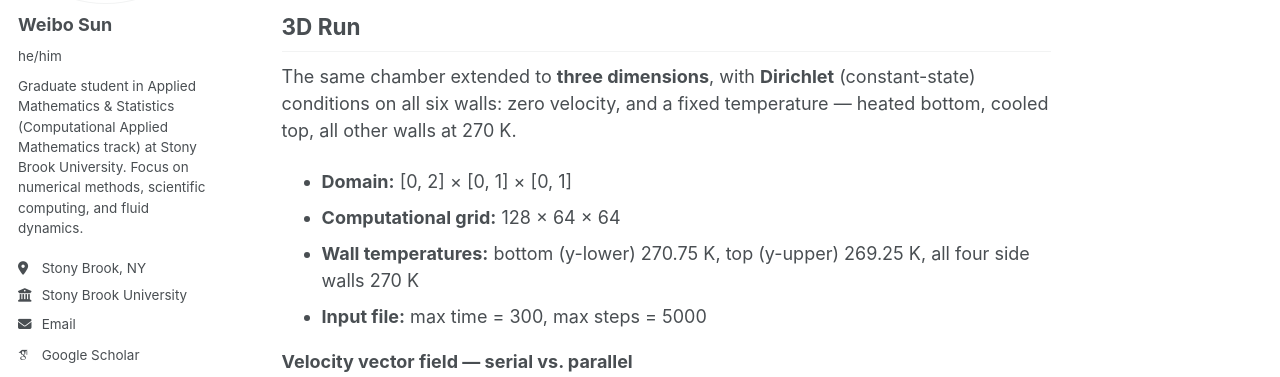
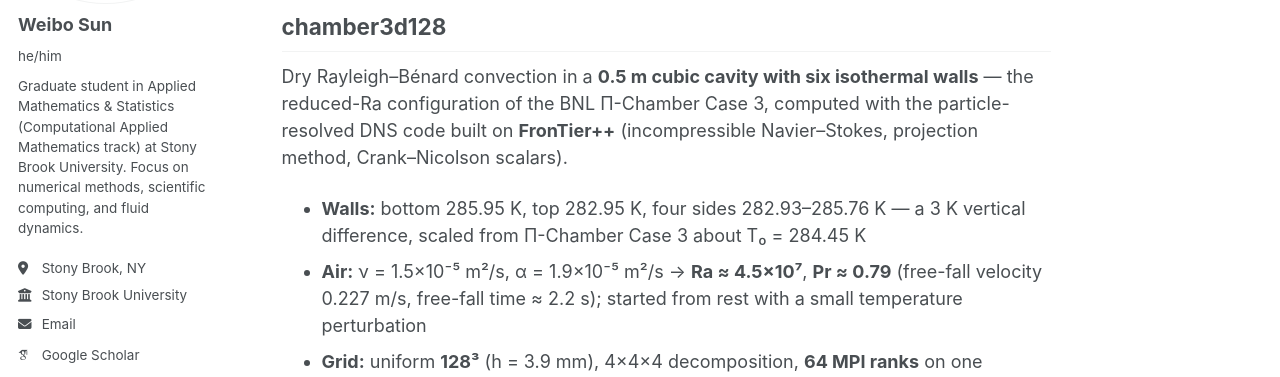
Before and after one commit to Webberrr7/Webberrr7.github.io, a Jekyll site: the page built from _pages/portfolio-cloud-chamber-chamber.md, in a window 1280 px wide and 1400 px high, scrolled down 1540 px. Shown: the part 247-624 px from the top of the window. Built offline with Jekyll 4.4.1, drawn with Linux system fonts in a browser that asks for light colours; some web fonts are replaced; a script that is not in the unit is left out; some of the changed text lies outside the part shown.

Commit message:
Replace 3D chamber sections with chamber3d128 run
Drop the "3D Run" and "3D Box Run" sections (and their 14 mp4 files) from
the Chamber page, and add a chamber3d128 section: Pi-Chamber Case 3 in a
0.5 m cube on a uniform 128^3 grid, velocity plus X/Y/Z temperature slices.

Co-Authored-By: Claude Opus 5 <noreply@anthropic.com>

```diff
--- a/_pages/portfolio-cloud-chamber-chamber.md
+++ b/_pages/portfolio-cloud-chamber-chamber.md
@@ -102,153 +102,59 @@ The 2D run:
   </figure>
 </div>
 
-## 3D Run
+## chamber3d128
 
-The same chamber extended to **three dimensions**, with **Dirichlet**
-(constant-state) conditions on all six walls: zero velocity, and a fixed
-temperature — heated bottom, cooled top, all other walls at 270 K.
+Dry Rayleigh–Bénard convection in a **0.5 m cubic cavity with six isothermal
+walls** — the reduced-Ra configuration of the BNL Π-Chamber Case 3, computed
+with the particle-resolved DNS code built on **FronTier++** (incompressible
+Navier–Stokes, projection method, Crank–Nicolson scalars).
 
-- **Domain:** [0, 2] × [0, 1] × [0, 1]
-- **Computational grid:** 128 × 64 × 64
-- **Wall temperatures:** bottom (y-lower) 270.75 K, top (y-upper) 269.25 K,
-  all four side walls 270 K
-- **Input file:** max time = 300, max steps = 5000
+- **Walls:** bottom 285.95 K, top 282.95 K, four sides 282.93–285.76 K — a 3 K
+  vertical difference, scaled from Π-Chamber Case 3 about T₀ = 284.45 K
+- **Air:** ν = 1.5×10⁻⁵ m²/s, α = 1.9×10⁻⁵ m²/s → **Ra ≈ 4.5×10⁷**, **Pr ≈ 0.79**
+  (free-fall velocity 0.227 m/s, free-fall time ≈ 2.2 s); started from rest with
+  a small temperature perturbation
+- **Grid:** uniform **128³** (h = 3.9 mm), 4×4×4 decomposition, **64 MPI ranks**
+  on one Perlmutter node
+- **Time stepping:** advective CFL = 0.75 → Δt ≈ 0.0135 s; 21,800 steps to
+  t = 300 s at 1.47 s/step (≈ 9 node-hours)
+- **Output:** frames every 5 s; temperature colour scale fixed to the wall range
+  282.9–286.0 K
 
-**Velocity vector field — serial vs. parallel**
+**Velocity and temperature (X-slice)**
 
 <div style="display:flex;flex-wrap:wrap;gap:1rem;margin:1rem 0;">
   <figure style="flex:1 1 320px;max-width:480px;margin:0;">
     <video controls autoplay loop muted playsinline preload="metadata" style="width:100%;border:1px solid #ddd;border-radius:6px;">
-      <source src="/images/cfd/chamber3d_vector_velocity_serial.mp4" type="video/mp4">
+      <source src="/images/cfd/chamber3d128_velocity.mp4" type="video/mp4">
       Your browser does not support the video tag.
     </video>
-    <figcaption style="text-align:center;"><strong>Serial</strong></figcaption>
+    <figcaption style="text-align:center;"><strong>Velocity</strong></figcaption>
   </figure>
   <figure style="flex:1 1 320px;max-width:480px;margin:0;">
     <video controls autoplay loop muted playsinline preload="metadata" style="width:100%;border:1px solid #ddd;border-radius:6px;">
-      <source src="/images/cfd/chamber3d_vector_velocity_parallel.mp4" type="video/mp4">
+      <source src="/images/cfd/chamber3d128_temperature_xslice.mp4" type="video/mp4">
       Your browser does not support the video tag.
     </video>
-    <figcaption style="text-align:center;"><strong>Parallel</strong></figcaption>
+    <figcaption style="text-align:center;"><strong>Temperature (X-slice)</strong></figcaption>
   </figure>
 </div>
 
-**Temperature (Z-slice) — serial vs. parallel**
+**Temperature — Y- and Z-slices**
 
 <div style="display:flex;flex-wrap:wrap;gap:1rem;margin:1rem 0;">
   <figure style="flex:1 1 320px;max-width:480px;margin:0;">
     <video controls autoplay loop muted playsinline preload="metadata" style="width:100%;border:1px solid #ddd;border-radius:6px;">
-      <source src="/images/cfd/chamber3d_serial_tz.mp4" type="video/mp4">
+      <source src="/images/cfd/chamber3d128_temperature_yslice.mp4" type="video/mp4">
       Your browser does not support the video tag.
     </video>
-    <figcaption style="text-align:center;"><strong>Serial</strong></figcaption>
+    <figcaption style="text-align:center;"><strong>Temperature (Y-slice)</strong></figcaption>
   </figure>
   <figure style="flex:1 1 320px;max-width:480px;margin:0;">
     <video controls autoplay loop muted playsinline preload="metadata" style="width:100%;border:1px solid #ddd;border-radius:6px;">
-      <source src="/images/cfd/chamber3d_parallel_tz.mp4" type="video/mp4">
+      <source src="/images/cfd/chamber3d128_temperature_zslice.mp4" type="video/mp4">
       Your browser does not support the video tag.
     </video>
-    <figcaption style="text-align:center;"><strong>Parallel</strong></figcaption>
+    <figcaption style="text-align:center;"><strong>Temperature (Z-slice)</strong></figcaption>
   </figure>
 </div>
-
-**Temperature (X-slice) — serial vs. parallel**
-
-<div style="display:flex;flex-wrap:wrap;gap:1rem;margin:1rem 0;">
-  <figure style="flex:1 1 320px;max-width:480px;margin:0;">
-    <video controls autoplay loop muted playsinline preload="metadata" style="width:100%;border:1px solid #ddd;border-radius:6px;">
-      <source src="/images/cfd/chamber3d_serial_tx.mp4" type="video/mp4">
-      Your browser does not support the video tag.
-    </video>
-    <figcaption style="text-align:center;"><strong>Serial</strong></figcaption>
-  </figure>
-  <figure style="flex:1 1 320px;max-width:480px;margin:0;">
-    <video controls autoplay loop muted playsinline preload="metadata" style="width:100%;border:1px solid #ddd;border-radius:6px;">
-      <source src="/images/cfd/chamber3d_parallel_tx.mp4" type="video/mp4">
-      Your browser does not support the video tag.
-    </video>
-    <figcaption style="text-align:center;"><strong>Parallel</strong></figcaption>
-  </figure>
-</div>
-
-## 3D Box Run
-
-A second 3D configuration in a **box** geometry, again with **Dirichlet**
-conditions on every wall, run in **serial** and **parallel**: the velocity
-field, plus temperature slices normal to each of the three axes.
-
-**Velocity — serial vs. parallel**
-
-<div style="display:flex;flex-wrap:wrap;gap:1rem;margin:1rem 0;">
-  <figure style="flex:1 1 320px;max-width:480px;margin:0;">
-    <video controls autoplay loop muted playsinline preload="metadata" style="width:100%;border:1px solid #ddd;border-radius:6px;">
-      <source src="/images/cfd/chamber3d_box_serial_velocity.mp4" type="video/mp4">
-      Your browser does not support the video tag.
-    </video>
-    <figcaption style="text-align:center;"><strong>Serial</strong></figcaption>
-  </figure>
-  <figure style="flex:1 1 320px;max-width:480px;margin:0;">
-    <video controls autoplay loop muted playsinline preload="metadata" style="width:100%;border:1px solid #ddd;border-radius:6px;">
-      <source src="/images/cfd/chamber3d_box_parallel_velocity.mp4" type="video/mp4">
-      Your browser does not support the video tag.
-    </video>
-    <figcaption style="text-align:center;"><strong>Parallel</strong></figcaption>
-  </figure>
-</div>
-
-**Temperature (X-slice) — serial vs. parallel**
-
-<div style="display:flex;flex-wrap:wrap;gap:1rem;margin:1rem 0;">
-  <figure style="flex:1 1 320px;max-width:480px;margin:0;">
-    <video controls autoplay loop muted playsinline preload="metadata" style="width:100%;border:1px solid #ddd;border-radius:6px;">
-      <source src="/images/cfd/chamber3d_box_serial_temperature_xslice.mp4" type="video/mp4">
-      Your browser does not support the video tag.
-    </video>
-    <figcaption style="text-align:center;"><strong>Serial</strong></figcaption>
-  </figure>
-  <figure style="flex:1 1 320px;max-width:480px;margin:0;">
-    <video controls autoplay loop muted playsinline preload="metadata" style="width:100%;border:1px solid #ddd;border-radius:6px;">
-      <source src="/images/cfd/chamber3d_box_parallel_temperature_xslice.mp4" type="video/mp4">
-      Your browser does not support the video tag.
-    </video>
-    <figcaption style="text-align:center;"><strong>Parallel</strong></figcaption>
-  </figure>
-</div>
-
-**Temperature (Y-slice) — serial vs. parallel**
-
-<div style="display:flex;flex-wrap:wrap;gap:1rem;margin:1rem 0;">
-  <figure style="flex:1 1 320px;max-width:480px;margin:0;">
-    <video controls autoplay loop muted playsinline preload="metadata" style="width:100%;border:1px solid #ddd;border-radius:6px;">
-      <source src="/images/cfd/chamber3d_box_serial_temperature_yslice.mp4" type="video/mp4">
-      Your browser does not support the video tag.
-    </video>
-    <figcaption style="text-align:center;"><strong>Serial</strong></figcaption>
-  </figure>
-  <figure style="flex:1 1 320px;max-width:480px;margin:0;">
-    <video controls autoplay loop muted playsinline preload="metadata" style="width:100%;border:1px solid #ddd;border-radius:6px;">
-      <source src="/images/cfd/chamber3d_box_parallel_temperature_yslice.mp4" type="video/mp4">
-      Your browser does not support the video tag.
-    </video>
-    <figcaption style="text-align:center;"><strong>Parallel</strong></figcaption>
-  </figure>
-</div>
-
-**Temperature (Z-slice) — serial vs. parallel**
-
-<div style="display:flex;flex-wrap:wrap;gap:1rem;margin:1rem 0;">
-  <figure style="flex:1 1 320px;max-width:480px;margin:0;">
-    <video controls autoplay loop muted playsinline preload="metadata" style="width:100%;border:1px solid #ddd;border-radius:6px;">
-      <source src="/images/cfd/chamber3d_box_serial_temperature_zslice.mp4" type="video/mp4">
-      Your browser does not support the video tag.
-    </video>
-    <figcaption style="text-align:center;"><strong>Serial</strong></figcaption>
-  </figure>
-  <figure style="flex:1 1 320px;max-width:480px;margin:0;">
-    <video controls autoplay loop muted playsinline preload="metadata" style="width:100%;border:1px solid #ddd;border-radius:6px;">
-      <source src="/images/cfd/chamber3d_box_parallel_temperature_zslice.mp4" type="video/mp4">
-      Your browser does not support the video tag.
-    </video>
-    <figcaption style="text-align:center;"><strong>Parallel</strong></figcaption>
-  </figure>
-</div>
```
Also changed, not shown: other parts of _pages/portfolio-cloud-chamber-chamber.md (+1 -1 lines), images/cfd/README.md (+8 -17 lines), 18 other files.
